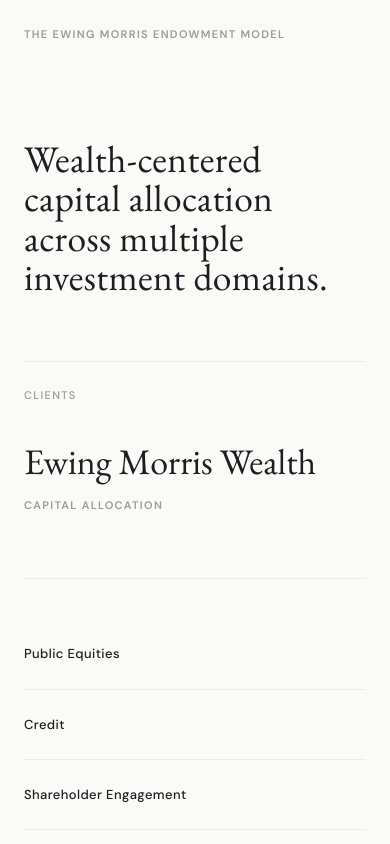
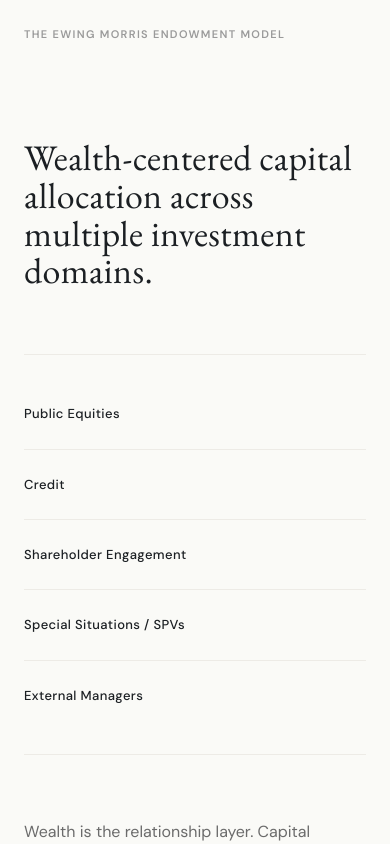
Before and after one commit to darcydmorris-commits/ewingmorris-site, a Next.js app: page /strategies in a window 390 px wide. Shown: the part 1000-1844 px from the top of the page. Built offline with nearby package versions, Linux system fonts and the light colour scheme.

Commit message:
Simplify endowment model section into editorial framework

```diff
--- a/app/strategies/page.tsx
+++ b/app/strategies/page.tsx
@@ -42,27 +42,16 @@
         <ScrollReveal>
           <Eyebrow>The Ewing Morris Endowment Model</Eyebrow>
           <div className={styles.frameworkSection}>
-            <div className={styles.frameworkHeader}>
             <h2 className={styles.frameworkStatement}>
               Wealth-centered capital allocation across multiple investment domains.
             </h2>
-            </div>
 
-            <div className={styles.frameworkPlate}>
-              <p className={styles.clientLabel}>Clients</p>
-
-              <div className={styles.frameworkCore}>
-                <div className={styles.wealthBand}>Ewing Morris Wealth</div>
-                <div className={styles.allocationBand}>Capital Allocation</div>
-              </div>
-
-              <div className={styles.frameworkDomains}>
+            <div className={styles.domainRow}>
               {architectureDomains.map((domain) => (
-                  <div key={domain} className={styles.domainModule}>
+                <span key={domain} className={styles.domainLabel}>
                   {domain}
-                  </div>
+                </span>
               ))}
-              </div>
             </div>
 
             <div className={styles.frameworkSupport}>
--- a/app/strategies/strategies.module.css
+++ b/app/strategies/strategies.module.css
@@ -8,11 +8,8 @@
   margin: var(--space-2xl) auto 0;
 }
 
-.frameworkHeader {
-  max-width: 52rem;
-}
-
 .frameworkStatement {
+  max-width: 14ch;
   font-family: var(--font-serif);
   font-size: clamp(2.35rem, 4vw, 4rem);
   font-weight: 400;
@@ -20,59 +17,22 @@
   letter-spacing: 0.01em;
 }
 
-.frameworkPlate {
+.domainRow {
+  display: grid;
+  grid-template-columns: repeat(5, minmax(0, 1fr));
+  gap: var(--space-sm);
   margin-top: var(--space-xl);
-  padding: var(--space-lg) 0 0;
+  padding: var(--space-lg) 0;
   border-top: 1px solid var(--color-border-subtle);
   border-bottom: 1px solid var(--color-border-subtle);
 }
 
-.clientLabel {
-  margin-bottom: var(--space-lg);
-  font-family: var(--font-sans);
-  font-size: var(--text-caption);
-  font-weight: 500;
-  letter-spacing: 0.12em;
-  text-transform: uppercase;
-  color: var(--color-text-tertiary);
-}
-
-.frameworkCore {
-  padding-bottom: var(--space-xl);
-  border-bottom: 1px solid var(--color-border-subtle);
-}
-
-.wealthBand {
-  font-family: var(--font-serif);
-  font-size: clamp(2.4rem, 4vw, 4.2rem);
-  font-weight: 400;
-  line-height: 1;
-  color: var(--color-heading);
-}
-
-.allocationBand {
-  margin-top: var(--space-sm);
-  font-family: var(--font-sans);
-  font-size: var(--text-caption);
-  font-weight: 600;
-  letter-spacing: 0.12em;
-  text-transform: uppercase;
-  color: var(--color-text-tertiary);
-}
-
-.frameworkDomains {
-  display: grid;
-  grid-template-columns: repeat(5, minmax(0, 1fr));
-  gap: var(--space-sm);
-  padding: var(--space-xl) 0;
-}
-
-.domainModule {
-  min-height: 5.5rem;
-  padding: var(--space-md) var(--space-sm);
+.domainLabel {
   display: flex;
   align-items: center;
   justify-content: center;
+  min-height: 4.5rem;
+  padding: 0 var(--space-sm);
   border-left: 1px solid var(--color-border-subtle);
   font-family: var(--font-sans);
   font-size: var(--text-small);
@@ -83,11 +43,11 @@
   transition: color 0.2s ease, border-color 0.2s ease;
 }
 
-.domainModule:first-child {
+.domainLabel:first-child {
   border-left: 0;
 }
 
-.domainModule:hover {
+.domainLabel:hover {
   color: var(--color-accent);
   border-color: var(--color-accent-light);
 }
@@ -110,31 +70,28 @@
     width: 100%;
   }
 
-  .frameworkDomains {
+  .domainRow {
     grid-template-columns: 1fr 1fr;
   }
 
-  .domainModule:nth-child(2n + 1) {
+  .domainLabel:nth-child(2n + 1) {
     border-left: 0;
   }
 }
 
 @media (max-width: 767px) {
-  .frameworkPlate {
-    padding-top: var(--space-md);
-  }
-
-  .wealthBand {
+  .frameworkStatement {
+    max-width: none;
     font-size: var(--text-h1);
   }
 
-  .frameworkDomains {
+  .domainRow {
     grid-template-columns: 1fr;
     gap: 0;
-    padding: var(--space-lg) 0;
+    padding: var(--space-md) 0;
   }
 
-  .domainModule {
+  .domainLabel {
     min-height: auto;
     justify-content: flex-start;
     padding: var(--space-md) 0;
@@ -143,7 +100,7 @@
     text-align: left;
   }
 
-  .domainModule:first-child {
+  .domainLabel:first-child {
     border-top: 0;
   }
 }
```
Also changed, not shown: 1 other file (tests, documents, lock files or other folders). Lines whose indentation alone changed are shown as unchanged.
